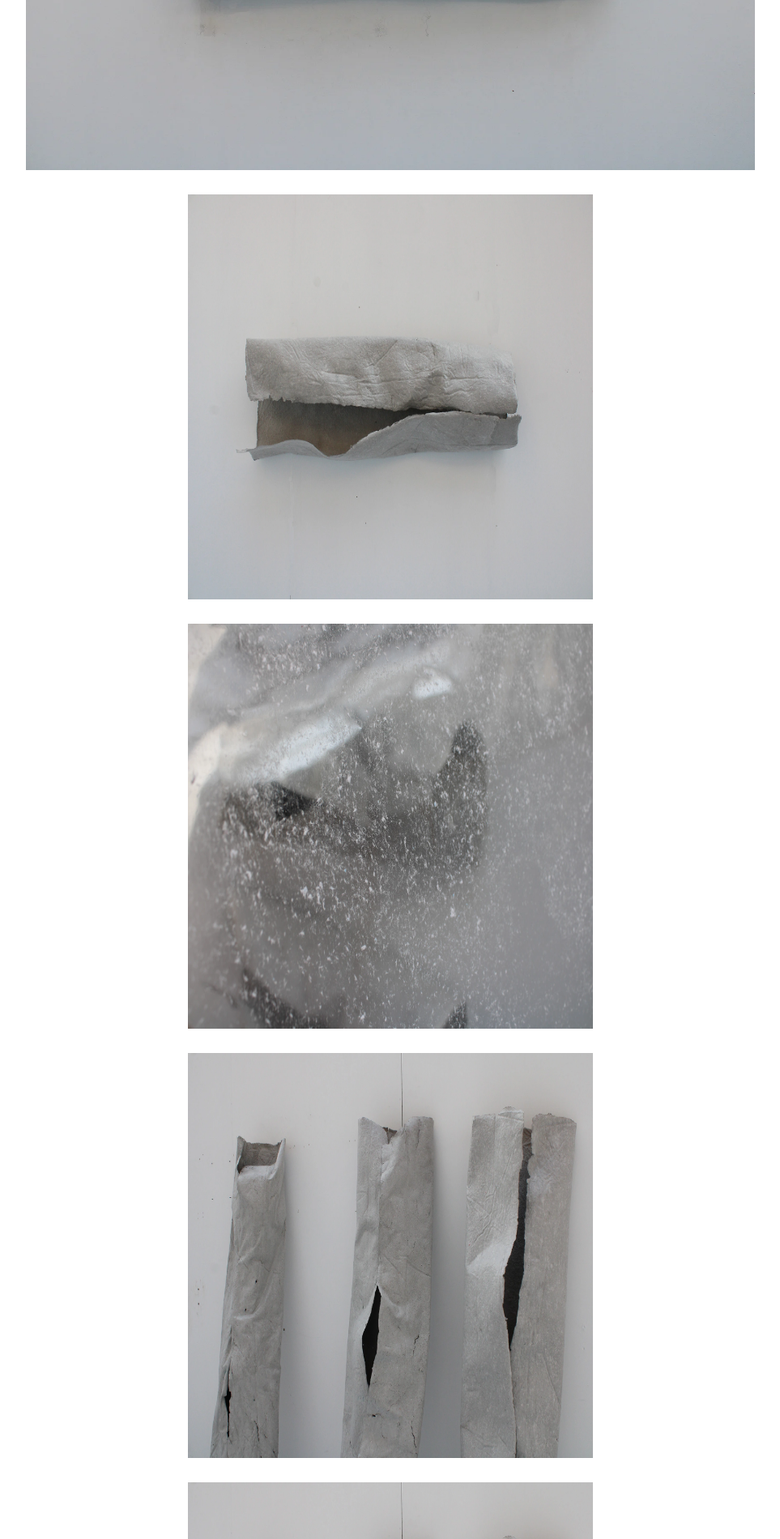
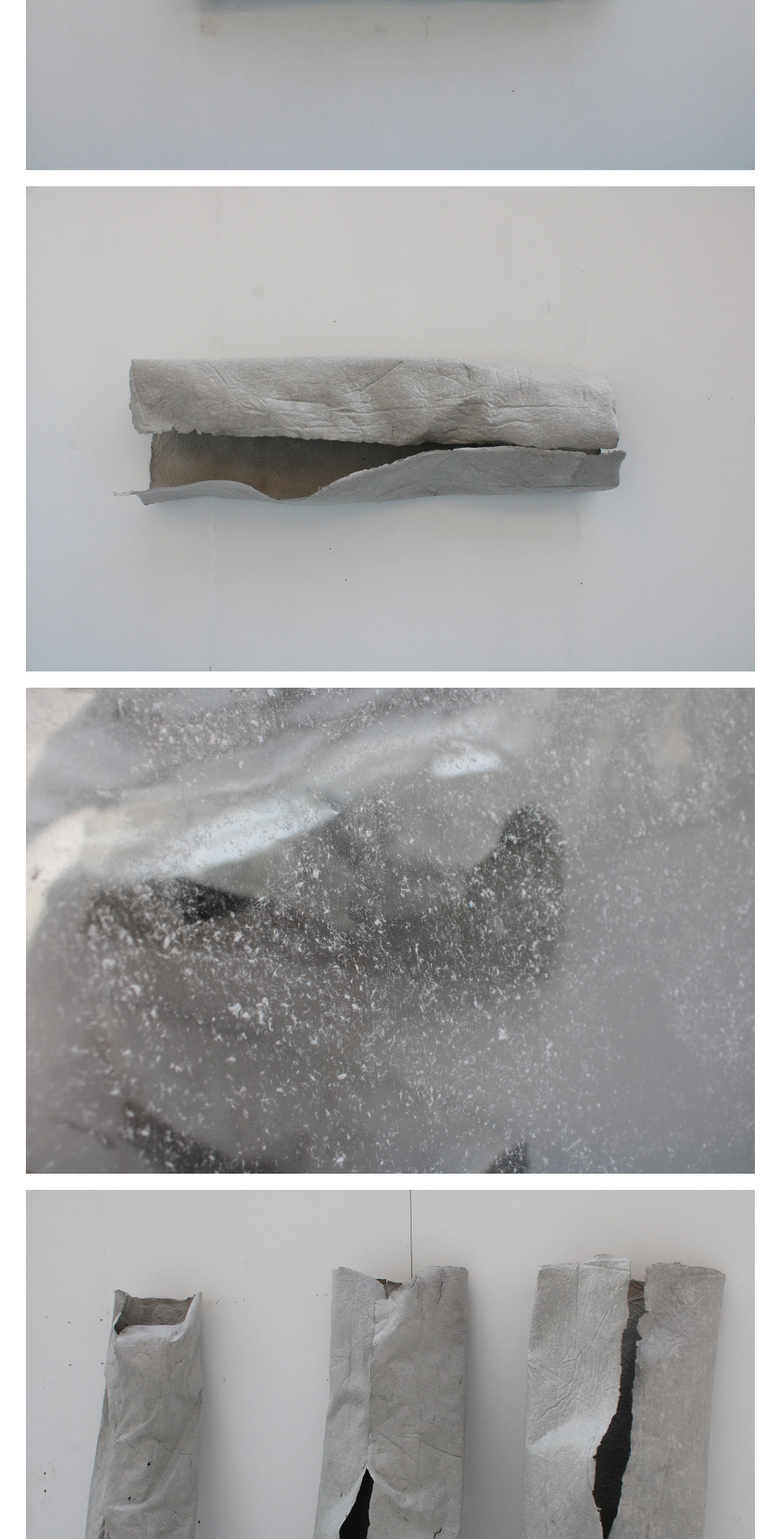
Before and after one commit to CamillePaillou/camille.paillou, a PHP site: page /oeuvre/rouleau.php in a window 1280 px wide; the page is wider, and only the part inside the window is pictured. Shown: the part 1374-3274 px from the top of that part at 81% size, without its empty margins (158-1121 px from the left). Run offline with PHP 8.4, Linux system fonts and the light colour scheme.

Commit message:
modification modal

```diff
--- a/css/cpaillou.css
+++ b/css/cpaillou.css
@@ -554,6 +554,7 @@
     font-weight: bold;
 }
 
+/*PAGE WORK*/
 .art-p {
     display: block;
     margin: 100px 20px 50px 250px;
@@ -562,44 +563,37 @@
     font-size: 15px;
 }
 
-/*image modal*/
-/* Effet d'agrandissement avant le clic */
-.zoom-modal {
-    transition: transform 0.3s ease-in-out;
-    cursor: pointer;
-}
-
-.zoom-modal:hover {
-    transform: scale(1.1);
-}
-
-/* Style du modal */
-/* Effet de zoom progressif sur les images */
+/* Miniature avec effet de zoom au survol */
 .thumbnail {
     cursor: pointer;
     transition: transform 0.3s ease-in-out;
-    margin-bottom: 20px ! important;
+    margin-bottom:30px;
 }
-.thumbnail.img-horiz {
-    width: 900px !important;
-    height: auto !important;
-    max-width: 900px !important;
+
+.thumbnail:hover {
+    transform: scale(1.1);
+    margin:50px auto 50px auto;
+}
+
+/* Miniature horizontale */
+.img-horiz {
+    width: 900px;
+    height: auto;
+    max-width: 900px;
     display: block;
     margin: 20px auto;
 }
-.thumbnail.img-verti {
-    width: auto !important;
-    height: 500px !important;
-    max-width: 500px !important;
+
+/* Miniature verticale */
+.img-verti {
+    width: auto;
+    height: 600px;
+    max-width: 600px;
     display: block;
     margin: 30px auto;
 }
-.thumbnail:hover {
-    transform: scale(1);
-    max-width:920px;
-}
 
-/* Modal styling */
+/* Modal principal */
 .xModal {
     display: none;
     position: fixed;
@@ -613,25 +607,42 @@
     align-items: center;
 }
 
-/* Animation d'ouverture du modal */
+/* Conteneur de l'image modale */
 .xmodalContent {
     position: relative;
-    max-width: 950px;
+    max-width: 95vw;
+    max-height: 95vh;
     display: flex;
     justify-content: center;
     align-items: center;
 }
 
+/* Image modale générique */
 .modal-image {
+    transition: transform 0.3s ease-in-out;
     max-width: 95%;
     max-height: 95%;
-    transition: transform 0.3s ease-in-out;
+    object-fit: contain;
+    cursor: zoom-in;
 }
 
-/* Effet de zoom */
+/* Zoom dans le modal */
 .modal-image.zoomed {
     transform: scale(2);
     cursor: zoom-out;
+}
+
+/* Image horizontale dans le modal */
+.modal-image.modal-img-horiz {
+    width: 95%;
+    height: auto;
+}
+
+/* Image verticale dans le modal */
+.modal-image.modal-img-verti {
+    width: auto;
+    height: 500px;
+    max-height: 500px;
 }
 
 /* Bouton fermer */
@@ -644,7 +655,7 @@
     cursor: pointer;
 }
 
-/* Boutons précédent/suivant */
+/* Navigation */
 .prev, .next {
     position: absolute;
     top: 50%;
@@ -659,7 +670,6 @@
 
 .prev { left: 5px; }
 .next { right: 5px; }
-
 
 
 /*DEMARCHE ARTISTIQUE*/
--- a/js/imagemodal.js
+++ b/js/imagemodal.js
@@ -1,45 +1,65 @@
 let currentIndex = 0;
-let images = document.querySelectorAll(".thumbnail");
+const images = document.querySelectorAll(".thumbnail");
+const modal = document.getElementById("xModal");
+const modalImg = document.getElementById("modalImg");
 
-// Ouvrir le modal
+// Fonction pour ouvrir le modal
 function openModal(index) {
     currentIndex = index;
-    let modal = document.getElementById("xModal");
-    let modalImg = document.getElementById("modalImg");
+    const selectedImage = images[currentIndex];
 
-    modalImg.src = images[currentIndex].src;
+    // Afficher le modal
     modal.style.display = "flex";
+
+    // Mettre à jour la source de l'image modale
+    modalImg.src = selectedImage.src;
+
+    // Réinitialiser les classes précédentes
+    modalImg.classList.remove("modal-img-horiz", "modal-img-verti", "zoomed");
+
+    // Détecter l'orientation de l'image
+    const tempImg = new Image();
+    tempImg.onload = () => {
+        if (tempImg.width > tempImg.height) {
+            modalImg.classList.add("modal-img-horiz");
+        } else {
+            modalImg.classList.add("modal-img-verti");
+        }
+    };
+    tempImg.src = selectedImage.src;
 }
 
 // Fermer le modal
 function closeModal() {
-    document.getElementById("xModal").style.display = "none";
+    modal.style.display = "none";
+    modalImg.classList.remove("zoomed");
 }
 
-// Fermer en cliquant hors de l’image
+// Fermer en cliquant en dehors de l’image
 function clickOutside(event) {
-    if (event.target.classList.contains("xModal")) {
+    if (event.target === modal) {
         closeModal();
     }
 }
 
-// Changer d’image avec les boutons
+// Naviguer dans les images
 function changeSlide(direction) {
     currentIndex += direction;
     if (currentIndex < 0) currentIndex = images.length - 1;
     if (currentIndex >= images.length) currentIndex = 0;
-
-    document.getElementById("modalImg").src = images[currentIndex].src;
+    openModal(currentIndex);
 }
 
-// Navigation avec les touches du clavier
-document.addEventListener("keydown", function (event) {
-    if (event.key === "ArrowRight") changeSlide(1);
-    if (event.key === "ArrowLeft") changeSlide(-1);
-    if (event.key === "Escape") closeModal();
+// Zoom dans le modal au clic
+modalImg.addEventListener("click", function () {
+    this.classList.toggle("zoomed");
 });
 
-// Zoom sur l’image
-document.getElementById("modalImg").addEventListener("click", function () {
-    this.classList.toggle("zoomed");
+// Navigation clavier
+document.addEventListener("keydown", function (event) {
+    if (modal.style.display === "flex") {
+        if (event.key === "ArrowRight") changeSlide(1);
+        if (event.key === "ArrowLeft") changeSlide(-1);
+        if (event.key === "Escape") closeModal();
+    }
 });
--- a/oeuvre/memoire.php
+++ b/oeuvre/memoire.php
@@ -24,7 +24,7 @@
     </div>
 
     <div>
-        <img src="../images/art/memoire/1.webp" alt="Départ" class="zoom-modal thumbnail img-horiz" onclick="openModal(0)">
+        <img src="../images/art/memoire/1.webp" alt="Départ" class="zoom-modal thumbnail img-verti" onclick="openModal(0)">
       </div>
 
     <section>
--- a/oeuvre/obeissance.php
+++ b/oeuvre/obeissance.php
@@ -23,9 +23,9 @@
         <div class="flechesuiv-dev"><a href="emprise.php">&rarr;</a></div>
     </div>
 
-    <div class="art-verti">
-        <img src="../images/art/obeissance/1.webp" alt="Départ" class="zoom-modal thumbnail img-horiz" onclick="openModal(0)">
-     </div>
+    <div>
+        <img src="../images/art/obeissance/1.webp" alt="Départ" class="zoom-modal thumbnail img-verti" onclick="openModal(0)">
+    </div>
 
     <section>
         <div class="art-p">
--- a/oeuvre/permission.php
+++ b/oeuvre/permission.php
@@ -26,8 +26,8 @@
     <div>
         <img src="../images/art/permission/3.webp" alt="Départ" class="zoom-modal thumbnail img-horiz" onclick="openModal(0)">
         <img src="../images/art/permission/2.webp" alt="Image 2" class="zoom-modal thumbnail img-horiz" onclick="openModal(1)">
-        <img src="../images/art/permission/1.webp" alt="Image 3" class="zoom-modal thumbnail img-verti" onclick="openModal(2)">
-        <img src="../images/art/permission/4.webp" alt="Image 4" class="zoom-modal thumbnail img-verti" onclick="openModal(3)">
+        <img src="../images/art/permission/1.webp" alt="Image 3" class="zoom-modal thumbnail img-horiz" onclick="openModal(2)">
+        <img src="../images/art/permission/4.webp" alt="Image 4" class="zoom-modal thumbnail img-horiz" onclick="openModal(3)">
     </div>
 
     <section>
--- a/oeuvre/rouleau.php
+++ b/oeuvre/rouleau.php
@@ -26,12 +26,12 @@
     <div>
         <img src="../images/art/rouleau/1.webp" alt="Départ" class="zoom-modal thumbnail img-horiz" onclick="openModal(0)">
         <img src="../images/art/rouleau/2.webp" alt="Image 2" class="zoom-modal thumbnail img-horiz" onclick="openModal(1)">
-        <img src="../images/art/rouleau/3.webp" alt="Image 3" class="zoom-modal thumbnail img-verti" onclick="openModal(2)">
-        <img src="../images/art/rouleau/4.webp" alt="Image 4" class="zoom-modal thumbnail img-verti" onclick="openModal(3)">
-        <img src="../images/art/rouleau/5.webp" alt="Image 4" class="zoom-modal thumbnail img-verti" onclick="openModal(4)">
-        <img src="../images/art/rouleau/5.webp" alt="Image 4" class="zoom-modal thumbnail img-verti" onclick="openModal(5)">
-        <img src="../images/art/rouleau/6.webp" alt="Image 4" class="zoom-modal thumbnail img-verti" onclick="openModal(6)">
-        <img src="../images/art/rouleau/7.webp" alt="Image 4" class="zoom-modal thumbnail img-verti" onclick="openModal(7)">
+        <img src="../images/art/rouleau/3.webp" alt="Image 3" class="zoom-modal thumbnail img-horiz" onclick="openModal(2)">
+        <img src="../images/art/rouleau/4.webp" alt="Image 4" class="zoom-modal thumbnail img-horiz" onclick="openModal(3)">
+        <img src="../images/art/rouleau/5.webp" alt="Image 4" class="zoom-modal thumbnail img-horiz" onclick="openModal(4)">
+        <img src="../images/art/rouleau/5.webp" alt="Image 4" class="zoom-modal thumbnail img-horiz" onclick="openModal(5)">
+        <img src="../images/art/rouleau/6.webp" alt="Image 4" class="zoom-modal thumbnail img-horiz" onclick="openModal(6)">
+        <img src="../images/art/rouleau/7.webp" alt="Image 4" class="zoom-modal thumbnail img-horiz" onclick="openModal(7)">
         <img src="../images/art/rouleau/8.webp" alt="Image 4" class="zoom-modal thumbnail img-verti" onclick="openModal(8)">
     </div>
 
--- a/oeuvre/vague.php
+++ b/oeuvre/vague.php
@@ -26,7 +26,7 @@
     <div>
         <img src="../images/art/vague/1.webp" alt="Départ" class="zoom-modal thumbnail img-horiz" onclick="openModal(0)">
         <img src="../images/art/vague/2.webp" alt="Image 2" class="zoom-modal thumbnail img-horiz" onclick="openModal(1)">
-        <img src="../images/art/vague/3.webp" alt="Image 3" class="zoom-modal thumbnail img-verti" onclick="openModal(2)">
+        <img src="../images/art/vague/3.webp" alt="Image 3" class="zoom-modal thumbnail img-horiz" onclick="openModal(2)">
     </div>
 
     <section>
```
Also changed, not shown: oeuvre/dent.php (+4 -8 lines).
